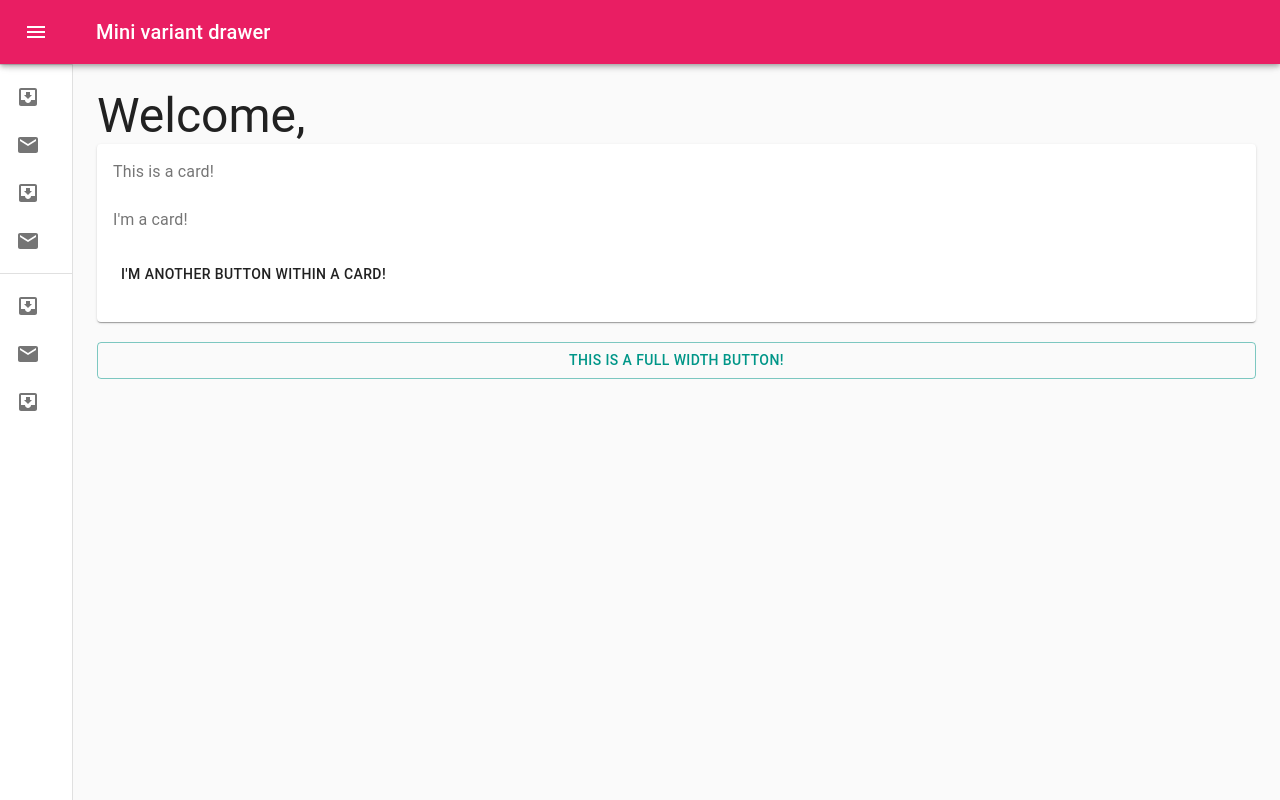
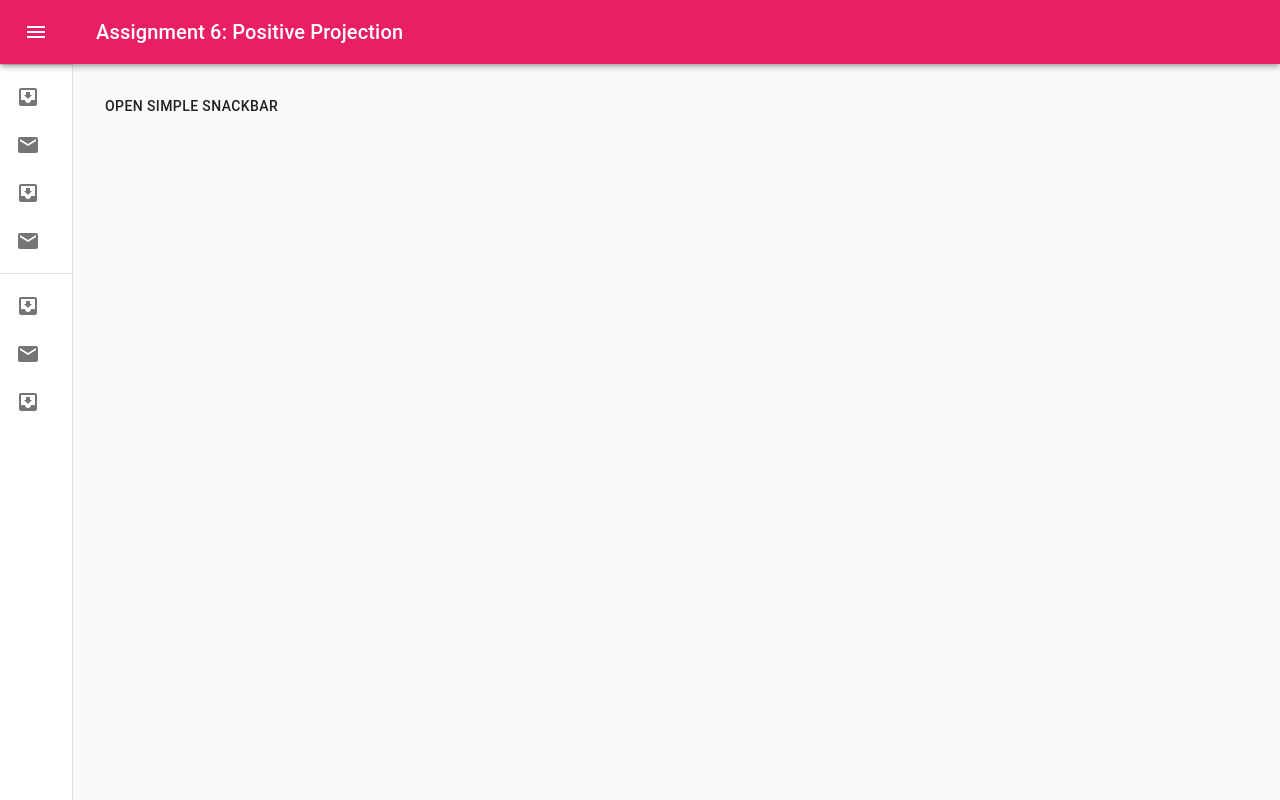
Before and after one commit to yauhofung/TTP6-PositiveProjection, a React (Create React App) app: page / in a window 1280 px wide. Built offline with nearby package versions, Linux system fonts and the light colour scheme.

Commit message:
something happened to the main branch when merging so i made this just in case

```diff
--- a/src/App.js
+++ b/src/App.js
@@ -1,191 +1,24 @@
-import React from 'react';
-import clsx from 'clsx';
-import { makeStyles, useTheme } from '@material-ui/core/styles';
-import Drawer from '@material-ui/core/Drawer';
-import AppBar from '@material-ui/core/AppBar';
-import Toolbar from '@material-ui/core/Toolbar';
-import List from '@material-ui/core/List';
-import CssBaseline from '@material-ui/core/CssBaseline';
-import Typography from '@material-ui/core/Typography';
-import Divider from '@material-ui/core/Divider';
-import IconButton from '@material-ui/core/IconButton';
-import MenuIcon from '@material-ui/icons/Menu';
-import ChevronLeftIcon from '@material-ui/icons/ChevronLeft';
-import ChevronRightIcon from '@material-ui/icons/ChevronRight';
-import ListItem from '@material-ui/core/ListItem';
-import ListItemIcon from '@material-ui/core/ListItemIcon';
-import ListItemText from '@material-ui/core/ListItemText';
-import InboxIcon from '@material-ui/icons/MoveToInbox';
-import MailIcon from '@material-ui/icons/Mail';
-import { Button } from '@material-ui/core'
-import Card from '@material-ui/core/Card';
-import CardContent from '@material-ui/core/CardContent';
+import { Snackbar } from "@material-ui/core";
+import React, { Component } from "react";
+import MiniDrawer from './components/MiniDrawer';
 
 
-const drawerWidth = 240;
+class App extends Component {
+  add(a, b) {
+    return a + b;
+  }
 
-const useStyles = makeStyles((theme) => ({
-	root: {
-		display: 'flex',
-	},
-	appBar: {
-		zIndex: theme.zIndex.drawer + 1,
-		transition: theme.transitions.create(['width', 'margin'], {
-			easing: theme.transitions.easing.sharp,
-			duration: theme.transitions.duration.leavingScreen,
-		}),
-	},
-	appBarShift: {
-		marginLeft: drawerWidth,
-		width: `calc(100% - ${drawerWidth}px)`,
-		transition: theme.transitions.create(['width', 'margin'], {
-			easing: theme.transitions.easing.sharp,
-			duration: theme.transitions.duration.enteringScreen,
-		}),
-	},
-	menuButton: {
-		marginRight: 36,
-	},
-	hide: {
-		display: 'none',
-	},
-	drawer: {
-		width: drawerWidth,
-		flexShrink: 0,
-		whiteSpace: 'nowrap',
-	},
-	drawerOpen: {
-		width: drawerWidth,
-		transition: theme.transitions.create('width', {
-			easing: theme.transitions.easing.sharp,
-			duration: theme.transitions.duration.enteringScreen,
-		}),
-	},
-	drawerClose: {
-		transition: theme.transitions.create('width', {
-			easing: theme.transitions.easing.sharp,
-			duration: theme.transitions.duration.leavingScreen,
-		}),
-		overflowX: 'hidden',
-		width: theme.spacing(7) + 1,
-		[theme.breakpoints.up('sm')]: {
-			width: theme.spacing(9) + 1,
-		},
-	},
-	toolbar: {
-		display: 'flex',
-		alignItems: 'center',
-		justifyContent: 'flex-end',
-		padding: theme.spacing(0, 1),
-		// necessary for content to be below app bar
-		...theme.mixins.toolbar,
-	},
-	content: {
-		flexGrow: 1,
-		padding: theme.spacing(3),
-	},
-}));
+  render() {
+	//jsCode goes here
 
 
-export default function MiniDrawer() {
-	const classes = useStyles();
-	const theme = useTheme();
-	const [open, setOpen] = React.useState(false);
+    return (
+      <div className="App">
+		  <MiniDrawer>
+		  </MiniDrawer>
+      </div>
+    );
+  }
+}
 
-	const handleDrawerOpen = () => {
-		setOpen(true);
-	};
-
-	const handleDrawerClose = () => {
-		setOpen(false);
-	};
-
-	return (
-		<div className={classes.root}>
-			<CssBaseline />
-			<AppBar
-				position="fixed"
-				className={clsx(classes.appBar, {
-					[classes.appBarShift]: open,
-				})}
-			>
-				<Toolbar>
-					<IconButton
-						color="inherit"
-						aria-label="open drawer"
-						onClick={handleDrawerOpen}
-						edge="start"
-						className={clsx(classes.menuButton, {
-							[classes.hide]: open,
-						})}
-					>
-						<MenuIcon />
-					</IconButton>
-					<Typography variant="h6" noWrap>
-						Mini variant drawer
-          </Typography>
-				</Toolbar>
-			</AppBar>
-			<Drawer
-				variant="permanent"
-				className={clsx(classes.drawer, {
-					[classes.drawerOpen]: open,
-					[classes.drawerClose]: !open,
-				})}
-				classes={{
-					paper: clsx({
-						[classes.drawerOpen]: open,
-						[classes.drawerClose]: !open,
-					}),
-				}}
-			>
-				<div className={classes.toolbar}>
-					<IconButton onClick={handleDrawerClose}>
-						{theme.direction === 'rtl' ? <ChevronRightIcon /> : <ChevronLeftIcon />}
-					</IconButton>
-				</div>
-				<Divider />
-				<List>
-					{['Inbox', 'Starred', 'Send email', 'Drafts'].map((text, index) => (
-						<ListItem button key={text}>
-							<ListItemIcon>{index % 2 === 0 ? <InboxIcon /> : <MailIcon />}</ListItemIcon>
-							<ListItemText primary={text} />
-						</ListItem>
-					))}
-				</List>
-				<Divider />
-				<List>
-					{['All mail', 'Trash', 'Spam'].map((text, index) => (
-						<ListItem button key={text}>
-							<ListItemIcon>{index % 2 === 0 ? <InboxIcon /> : <MailIcon />}</ListItemIcon>
-							<ListItemText primary={text} />
-						</ListItem>
-					))}
-				</List>
-			</Drawer>
-			<main className={classes.content}>
-
-				<div className={classes.toolbar} />
-				<Typography variant="h3" component="h3">
-					Welcome,
-		</Typography>
-				<Card className={classes.root}>
-					<CardContent>
-						<Typography className={classes.title} color="textSecondary" gutterBottom>
-							This is a card!
-				<br></br>
-							<br></br>
-				I'm a card!
-				<br></br>
-							<br></br>
-							<Button>I'm another button within a card!</Button>
-						</Typography>
-					</CardContent>
-				</Card>
-				<br></br>
-				<Button color="secondary" variant="outlined" fullWidth={true}>This is a full width button!</Button>
-
-			</main>
-		</div>
-	);
-}
+export default App;
```
Also changed, not shown: src/components/snackBar.js (renamed from src/snackBar.js).
